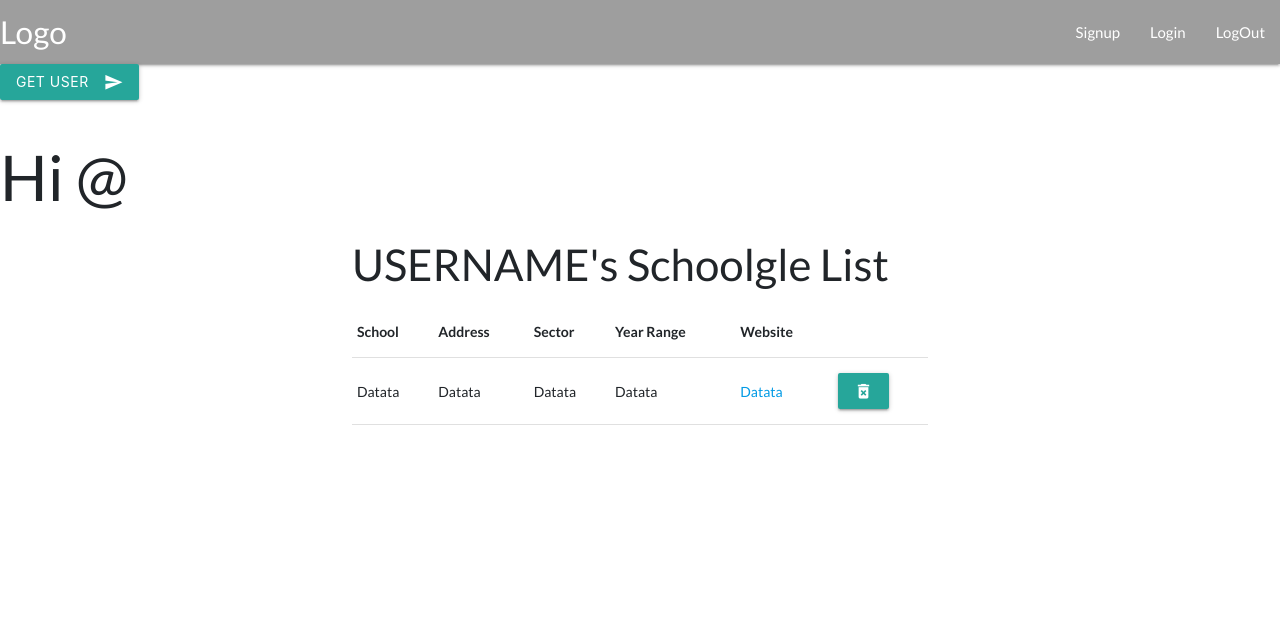
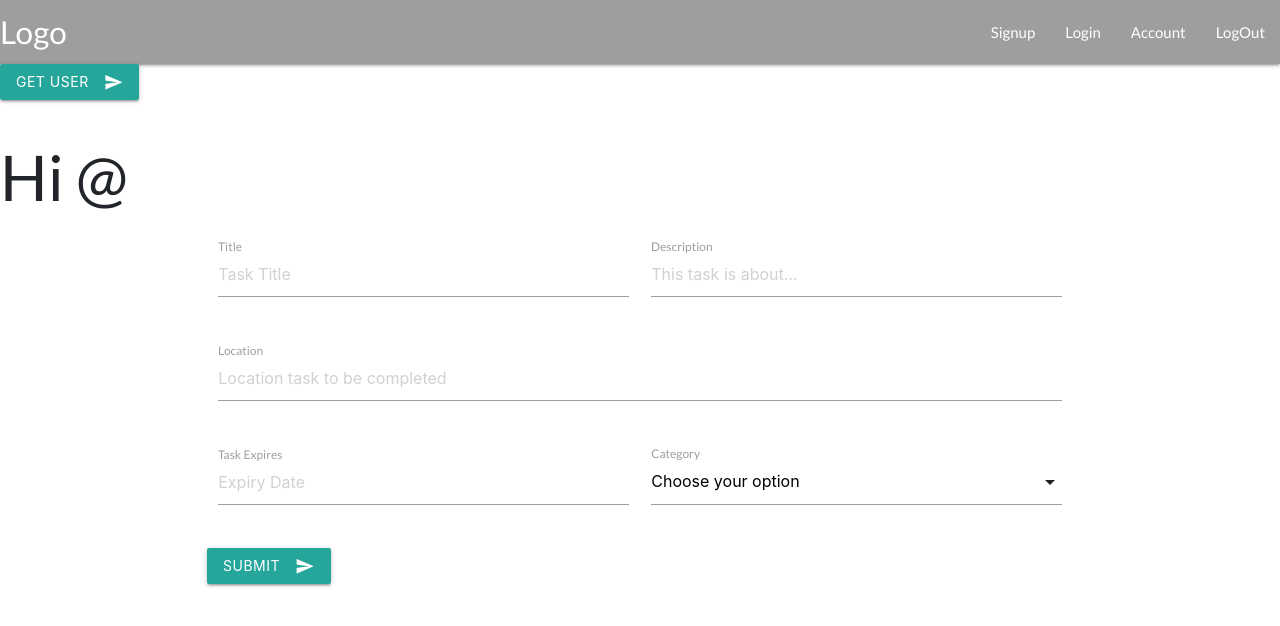
Before and after one commit to EMoschos/communify, a React (Create React App) app in the folder client/: page /account in a window 1280 px wide. Shown: the top 626 px of the page. Built offline with nearby package versions, Linux system fonts and the light colour scheme; sample sign-in values are in the browser's storage.

Commit message:
Setup post to DB of Task model with form

```diff
--- a/client/public/index.html
+++ b/client/public/index.html
@@ -6,7 +6,7 @@
   <meta name="viewport" content="width=device-width, initial-scale=1, shrink-to-fit=no">
   <meta name="theme-color" content="#000000">
   <link rel="manifest" href="%PUBLIC_URL%/manifest.json">
-  <link rel="shortcut icon" href="%PUBLIC_URL%/favicon.ico">
+  <!-- <link rel="shortcut icon" href="%PUBLIC_URL%/favicon.ico"> -->
   <link rel="stylesheet" href="https://bootswatch.com/4/flatly/bootstrap.min.css" />
   <!-- Adding Materialize CSS -->
   <link href="https://fonts.googleapis.com/icon?family=Material+Icons" rel="stylesheet">
--- a/client/src/components/Nav/index.js
+++ b/client/src/components/Nav/index.js
@@ -30,6 +30,7 @@ function Nav() {
           <ul className="right hide-on-med-and-down">
             <li><a href="/signup">Signup</a></li>
             <li><a href="/login">Login</a></li>
+            <li><a href="/account">Account</a></li>
             <li><a href="/logout" onClick={handleLogOut}>LogOut</a></li>
           </ul>
         </div>
@@ -38,6 +39,7 @@ function Nav() {
         <li><a href="/signup">Signup</a></li>
         <li><a href="/account">Account</a></li>
         <li><a href="/login">Login</a></li>
+        <li><a href="/account">Account</a></li>
         <li><a href="/logout" onClick={handleLogOut}>LogOut</a></li>
       </ul>
     </header>
--- /dev/null
+++ b/client/src/components/TaskCreate/index.js
@@ -0,0 +1,161 @@
+import React, { useState  } from "react";
+import API from "../../utils/API"
+import Auth from "../../routes/Auth"
+import M from 'materialize-css'
+
+
+function CreateTask(props) {
+    const [task, setTask] = useState({
+        title: "",
+        description: "",
+        category: "",
+        location: ""
+        // taskExpires: ""
+    })
+
+
+    // useEffect(() => {
+    //     document.addEventListener('DOMContentLoaded', function () {
+    //         const elems = document.querySelectorAll('.datepicker');
+    //         const elems1 = document.querySelectorAll('select');
+    //         M.FormSelect.init(elems1);
+    //         M.Datepicker.init(elems, {onClose: handleChange});
+    //     });
+    //   }, []);
+
+    const handleChange = (e) => {
+        const { id, value } = e.target
+        setTask(prevState => ({
+            ...prevState,
+            [id]: value
+        }))
+    }
+
+    const handleTaskCreate = (e) => {
+        console.log(Auth.getToken())
+        e.preventDefault()
+        if (task.title) {
+            const taskData = {
+                "title": task.title,
+                "description": task.description,
+                "category": task.category,
+                "location": task.location,
+                "taskExpires": task.taskExpires,
+                "createdBy": Auth.getToken()
+            }
+            API.taskCreate(taskData).then(res => {
+                console.log(res.data)
+                if (res.status === 200) {
+                    setTask({
+                        title: "",
+                        description: "",
+                        category: "",
+                        location: "",
+                        taskExpires: ""
+                    })
+                    console.log("Successful Save of task")
+                } else {
+                    console.log("Some error ocurred");
+                }
+            })
+                .catch(err => {
+                    console.log(err);
+                });
+        } else {
+            console.log('Please enter valid username and password')
+        }
+
+    }
+
+    const datePicker = (date) => {
+        console.log(date)
+        setTask( task =>({...task, taskExpires: date }))
+    }
+
+    document.addEventListener('DOMContentLoaded', function (event) {
+        const elems = document.querySelectorAll('.datepicker');
+        const elems1 = document.querySelectorAll('select');
+        M.FormSelect.init(elems1);
+        M.Datepicker.init(elems, {
+            format: "dd-mm-yyyy",
+            onSelect: datePicker
+        })
+    });
+
+    return (
+        <div className="row">
+            <form className="col s12">
+                <div className="row">
+                    <div className="input-field col s6">
+                        <input
+                            placeholder="Task Title"
+                            id="title"
+                            type="text"
+                            className="validate"
+                            value={task.title}
+                            onChange={handleChange}
+                        />
+                        <label htmlFor="title">Title</label>
+                    </div>
+                    <div className="input-field col s6">
+                        <input
+                            placeholder="This task is about..."
+                            id="description"
+                            type="text"
+                            className="validate"
+                            value={task.description}
+                            onChange={handleChange}
+                        />
+                        <label htmlFor="description">Description</label>
+                    </div>
+                </div>
+                <div className="row">
+                    <div className="input-field col s12">
+                        <input
+                            placeholder="Location task to be completed"
+                            id="location"
+                            type="text"
+                            className="validate"
+                            value={task.location}
+                            onChange={handleChange}
+                        />
+                        <label htmlFor="location">Location</label>
+                    </div>
+                </div>
+                <div className="row">
+                    <div className="input-field col s6">
+                        <input
+                            placeholder="Expiry Date"
+                            id="taskExpires"
+                            type="text"
+                            className="datepicker"
+                        />
+                        <label htmlFor="taskExpires">Task Expires</label>
+                    </div>
+                    <div className="input-field col s6">
+                        <select
+                            placeholder="This task category is"
+                            id="category"
+                            type="select"
+                            value={task.category}
+                            onChange={handleChange}
+                        >
+                            <option value="" disabled>Choose your option</option>
+                            <option value="Physical">Physical</option>
+                            <option value="Education">Education</option>
+                            <option value="IT">IT</option>
+                        </select>
+                        <label>Category</label>
+                    </div>
+                </div>
+                <div className="row">
+                    <button className="btn waves-effect waves-light" type="submit" name="action" onClick={handleTaskCreate}>Submit
+          <i className="material-icons right">send</i>
+                    </button>
+                </div>
+            </form>
+        </div>
+    );
+}
+
+export default CreateTask;
--- a/client/src/pages/Account.js
+++ b/client/src/pages/Account.js
@@ -1,40 +1,10 @@
 import React from "react";
+import CreateTask from "../components/TaskCreate"
 
 const Account = () => {
     return (
         <div className="container">
-            <div className="container">
-
-                <h3 className="collegeo"><span className="account-name">USERNAME</span>'s Schoolgle List</h3>
-            </div>
-            <div className="container" id="list">
-                <table className="responsive-table">
-                    <thead>
-                        <tr>
-                            <th>School</th>
-                            <th>Address</th>
-                            <th>Sector</th>
-                            <th>Year Range</th>
-                            <th>Website</th>
-                            <th></th>
-                        </tr>
-                    </thead>
-                    <a href=""></a>
-                    <tbody>
-                        <tr data-lat="{{dataValues.latitude}}" data-long="{{dataValues.longitude}}"
-                            data-teachersFTE="{{dataValues.teachingStaffFTE}}" data-enrolmentsFTE="{{dataValues.enrolmentsFTE}}"
-                            data-enrolments="{{dataValues.enrolmentsTotal}}">
-                            <td>Datata</td>
-                            <td>Datata</td>
-                            <td>Datata</td>
-                            <td>Datata</td>
-                            <td><a href="{{dataValues.schoolURL}}" target="_blank">Datata</a></td>
-                            <td id="btnIgnore"><a className="waves-effect waves-light btn deleteBtn" data-id="{{dataValues.id}}"><i
-                                className="material-icons">delete_forever</i></a></td>
-                        </tr>
-                    </tbody>
-                </table>
-            </div>
+            <CreateTask/>
         </div>
     );
 };
--- a/client/src/pages/Home.js
+++ b/client/src/pages/Home.js
@@ -7,28 +7,28 @@ const Home = () => {
       <div class="slider">
         <ul class="slides">
           <li>
-                <img src="./img/volunt1.png"/>
+            <img src="./img/volunt1.png" alt="Volunteer" />
             <div class="caption center-align">
               <h3>This is our big Tagline!</h3>
               <h5 class="light grey-text text-lighten-3">Here's our small slogan.</h5>
             </div>
           </li>
           <li>
-                <img src="./img/volunt2.jpg"/>
+            <img src="./img/volunt2.jpg" alt="Volunteers" />
             <div class="caption left-align">
               <h3>Left Aligned Caption</h3>
               <h5 class="light grey-text text-lighten-3">Here's our small slogan.</h5>
             </div>
           </li>
           <li>
-                <img src="./img/volunt3.jpg"/>
+            <img src="./img/volunt3.jpg" alt="Volunteer" />
             <div class="caption right-align">
               <h3>Right Aligned Caption</h3>
               <h5 class="light grey-text text-lighten-3">Here's our small slogan.</h5>
             </div>
           </li>
           <li>
-                <img src="./img/volunt4.jpg"/>
+            <img src="./img/volunt4.jpg" alt="Volunteer" />
             <div class="caption center-align">
               <h3>This is our big Tagline!</h3>
               <h5 class="light grey-text text-lighten-3">Here's our small slogan.</h5>
@@ -65,7 +65,7 @@ const Home = () => {
   );
 };
 
-document.addEventListener('DOMContentLoaded', function() {
+document.addEventListener('DOMContentLoaded', function () {
   var elems = document.querySelectorAll('.slider');
   M.Slider.init(elems);
 });
--- a/client/src/routes/Router.js
+++ b/client/src/routes/Router.js
@@ -1,4 +1,4 @@
-import React, { useState, useEffect } from "react";
+import React from "react";
 import { Route, Switch, Redirect } from "react-router-dom";
 import Home from "../pages/Home";
 import Account from "../pages/Account";
--- a/client/src/utils/API.js
+++ b/client/src/utils/API.js
@@ -16,5 +16,8 @@ export default {
   // Logout a User
   logOut: function() {
     return axios.get("/api/user/logout");
-  }
+  },
+  taskCreate: function(taskData) {
+    return axios.post("/api/task/create", taskData);
+  },
 };
```
Also changed, not shown: client/public/manifest.json, 2 other files (tests, documents, lock files or other folders). Lines whose indentation alone changed are shown as unchanged.
